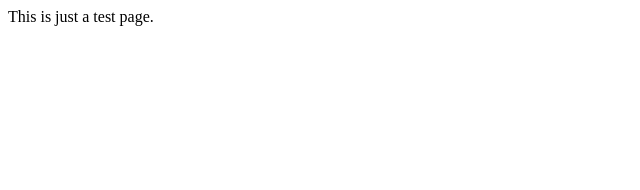
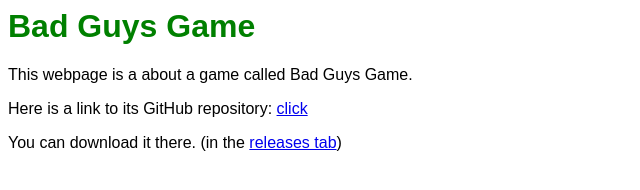
Before and after one commit to mimo31/BadGuysGame, a plain HTML site: page index.html in a window 1280 px wide. Shown: the whole page, without its empty margins (0-640 px from the left). Drawn offline with Linux system fonts and the light colour scheme.

Commit message:
Added some meaningful content

```diff
--- a/index.html
+++ b/index.html
@@ -1,8 +1,27 @@
 <html>
 <head>
-<title>Test title</title>
+<title>Bad Guys Game</title>
+<style>
+h1 {
+font-family: sans-serif;
+}
+
+p {
+font-family: sans-serif;
+}
+</style>
 </head>
 <body>
-<p>This is just a test page.</p>
+<h1 id="mainHeadline">Bad Guys Game</h1>
+<p>This webpage is a about a game called Bad Guys Game.</p>
+<p>Here is a link to its GitHub repository: <a href="https://github.com/mimo31/BadGuysGame">click</a></p>
+<p>You can download it there. (in the <a href="https://github.com/mimo31/BadGuysGame/releases">releases tab</a>)</p>
+<script>
+var suitableColors = ["black", "gray", "red", "green", "violet", "yellow", "brown", "pink", "blue"];
+function changeColor() {
+	document.getElementById("mainHeadline").style.color = suitableColors[Math.floor(Math.random() * suitableColors.length)];
+}
+window.setInterval(changeColor, 1000);
+</script>
 </body>
 </html>
```
Also changed, not shown: 1 other file.
